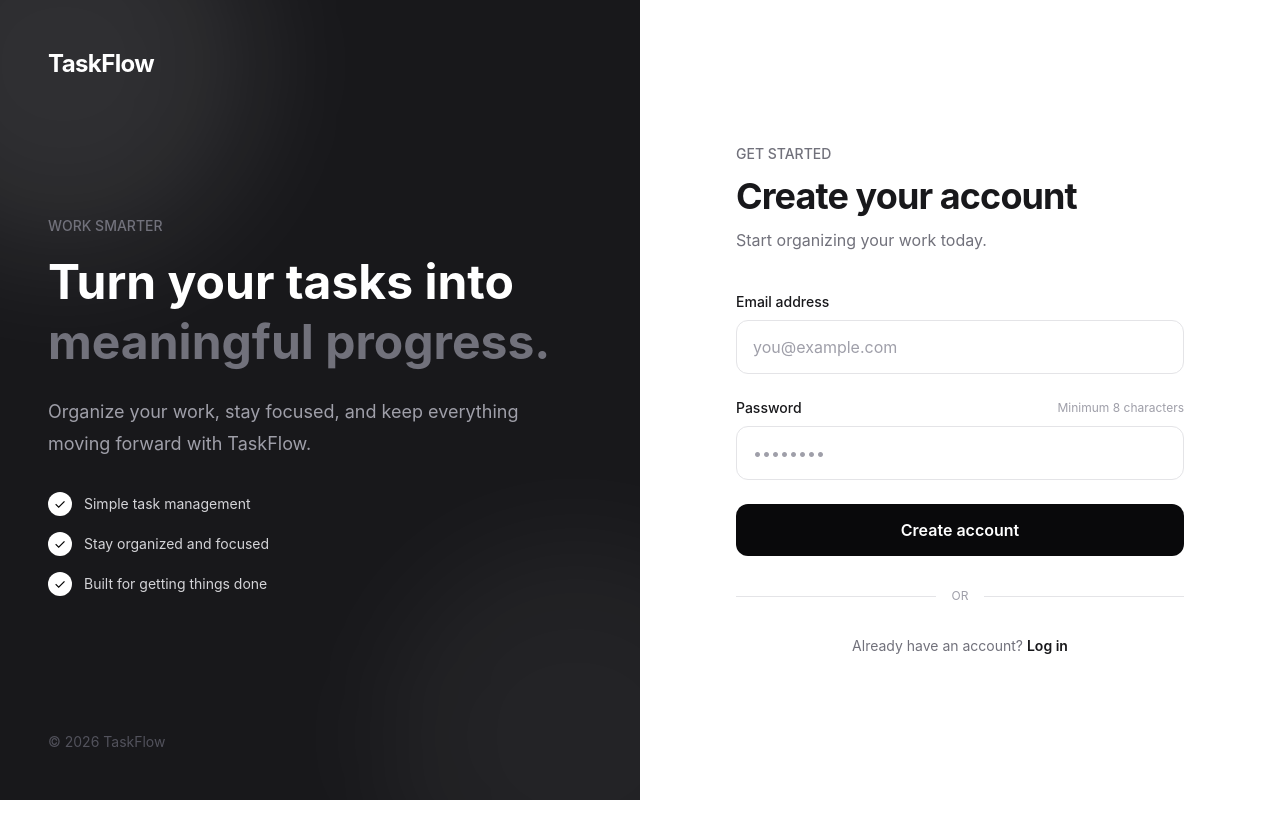
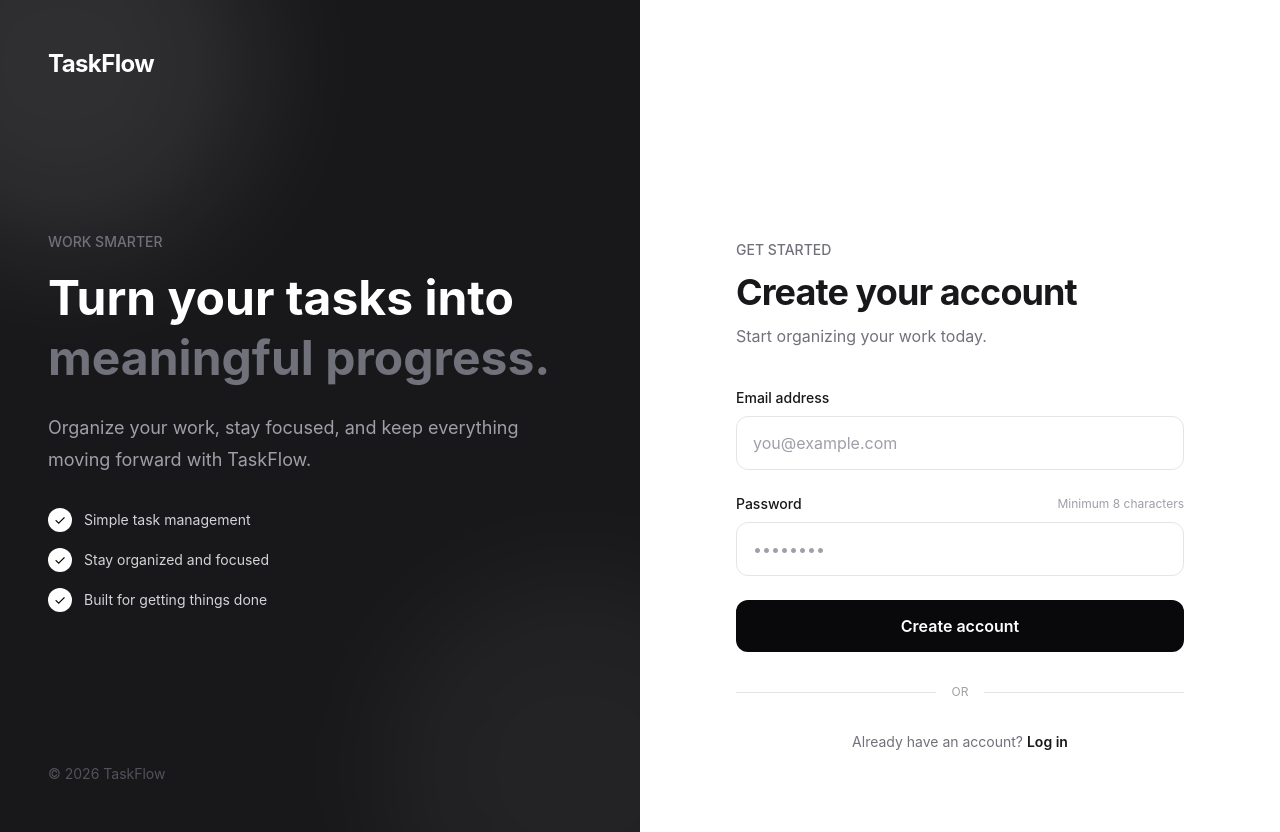
Before and after one commit to psshrijith/TaskFlow, a React (Vite) app: page /signup in a window 1280 px wide. Before the commit the page ends 800 px from the top, so only its background shows below. Built offline with nearby package versions, Linux system fonts and the light colour scheme.

Commit message:
feat(taskFlow): fixed the build issue

```diff
--- a/src/Pages/SignUp.tsx
+++ b/src/Pages/SignUp.tsx
@@ -89,7 +89,7 @@
 
 
                 <div className="flex items-center justify-center bg-white px-10 py-20 text-zinc-900 flex-1 min-w-0">
-                    <div className="w-full max-w-md">
+                    <div className="w-full max-w-md flex-1 pt-40">
 
                         <Link
                             to="/"
```
